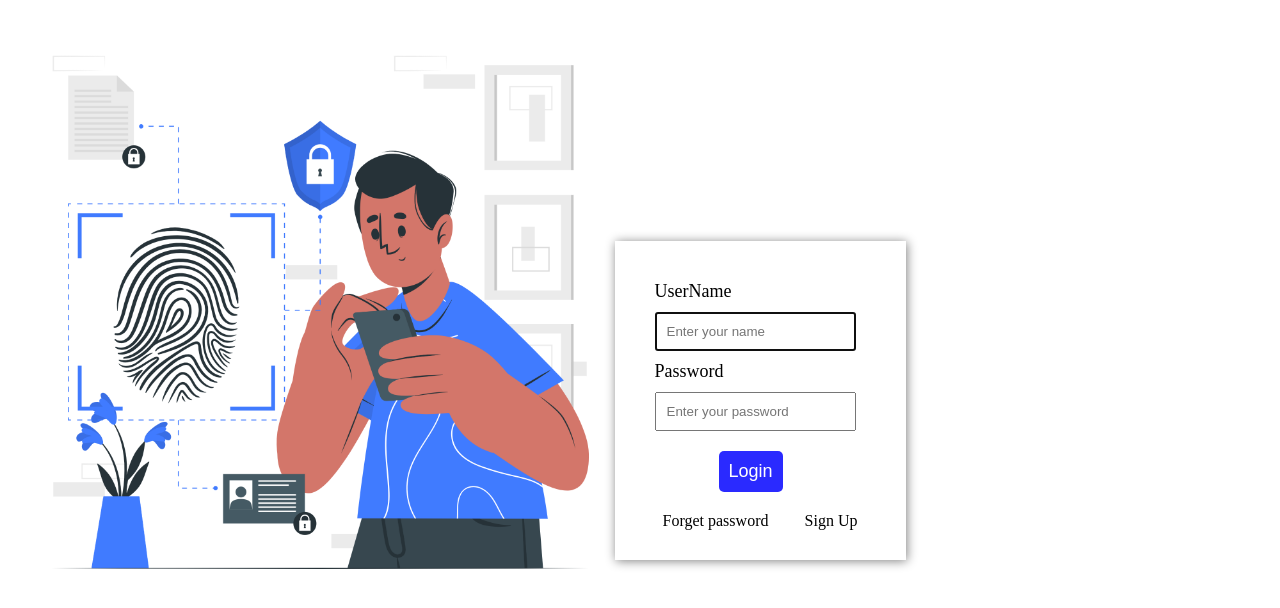
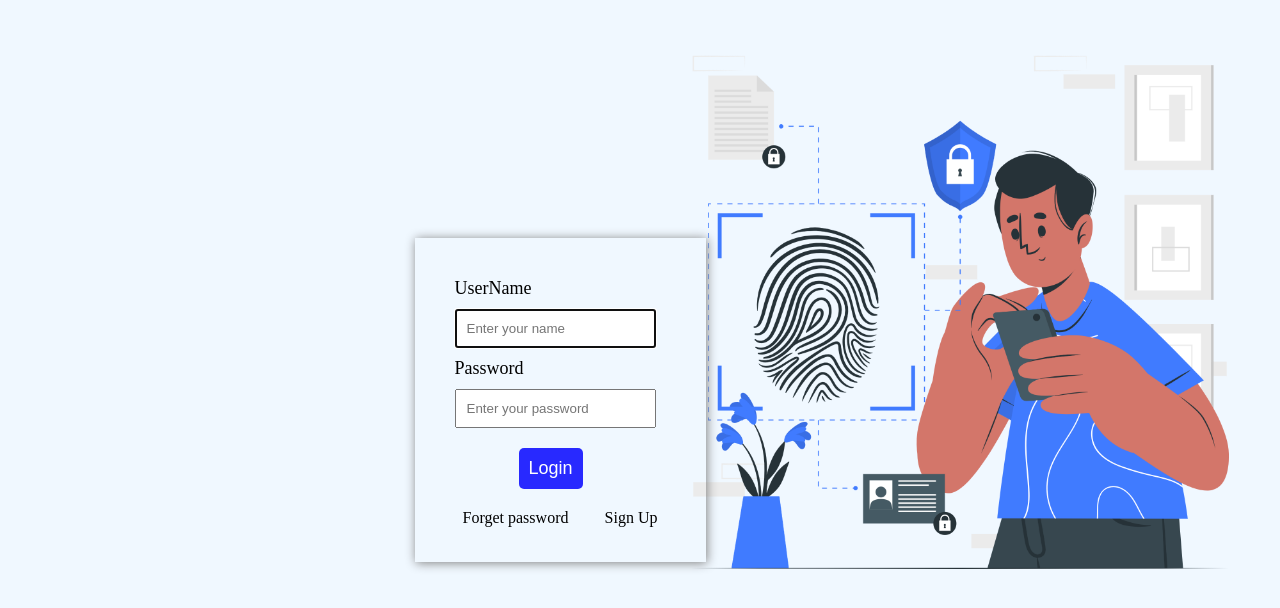
Before and after one commit to sugeshpandi/Online-Examination-System, a React (Create React App) app in the folder newapp/: page / in a window 1280 px wide. Shown: the top 608 px of the page. Built offline with nearby package versions, Linux system fonts and the light colour scheme.

Commit message:
Feat:css applied for login and finished

```diff
--- a/newapp/src/Login.css
+++ b/newapp/src/Login.css
@@ -13,15 +13,17 @@
   display: grid;
   place-content: center;
   height: 100vh;
-
   background-image: url(./Assests/Fingerprint-cuate\ \(1\).png);
   background-size: 50%;
+  background-position-x: right;
+  background-color: aliceblue;
   background-repeat: no-repeat;
 }
 /* login-form */
 .login-form {
   padding: 30px;
-  margin-left: 15rem;
+  margin-right: 10rem;
+  background:none;
   box-shadow: 1px 1px 10px gray;
 }
 
@@ -48,6 +50,7 @@ label{
 }
 .btn:hover{
   background-color: blue;
+
 }
 .login-links{
   display: flex;
@@ -62,4 +65,20 @@ a{
 
 ul li{
   list-style: none;
+  position: relative;
+  padding-bottom: 5px;
 }
+ul li::after {
+  content: "";
+  position: absolute;
+  left: 0;
+  bottom: 0;
+  height: 2px;
+  width: 0;
+  background-color: black;
+  transition: width 0.3s ease-in-out;
+}
+ul li:hover::after {
+  width: 100%;
+
+}
```
